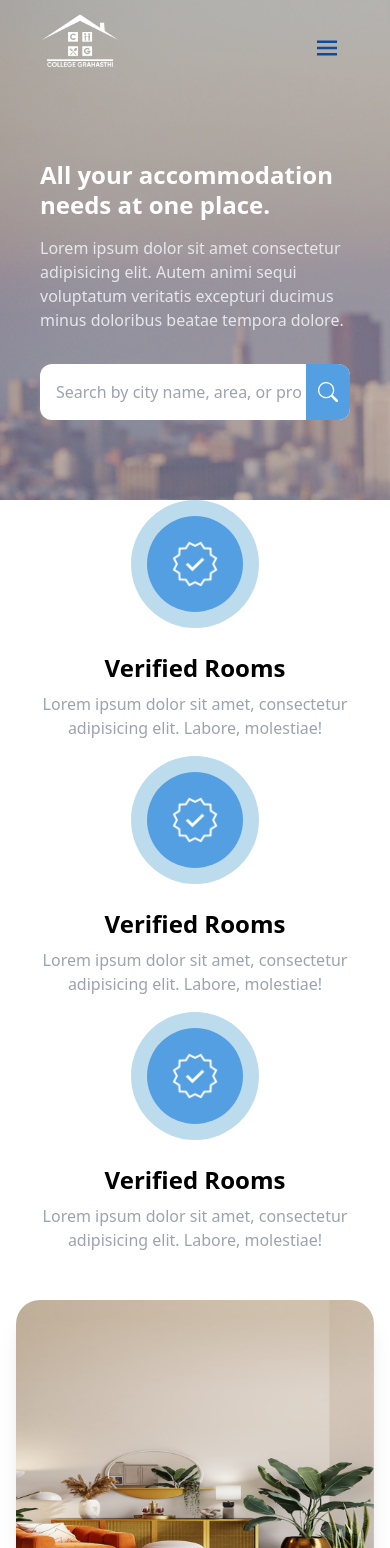
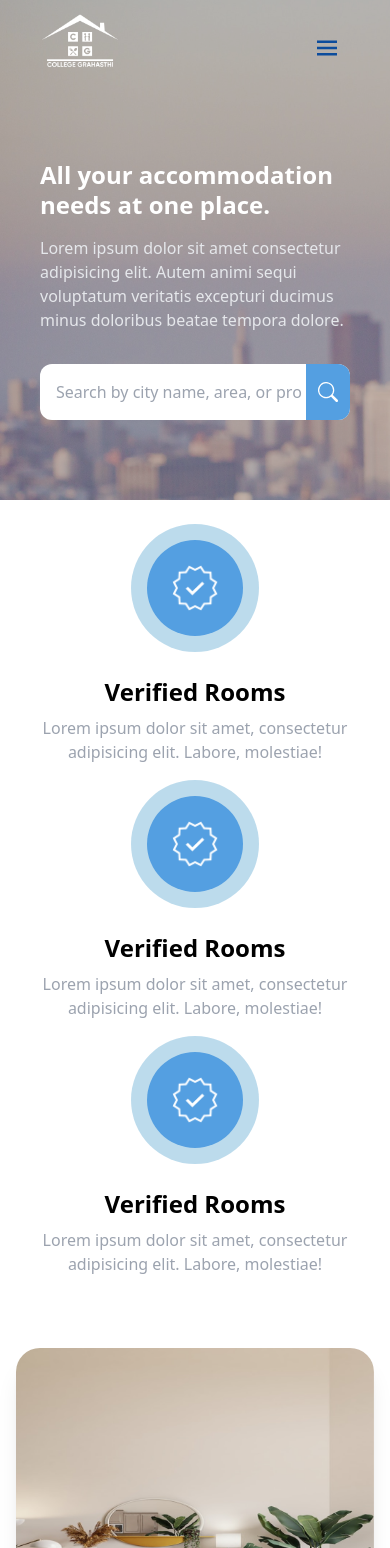
Before and after one commit to ShishirShekhar/CollegeGrahasthi, a React (Create React App) app: page / in a window 390 px wide. Shown: the top 1548 px of the page. Built offline with nearby package versions, Linux system fonts and the light colour scheme; the HTML template or start-up script is replaced by a standard one.

Commit message:
spacing in usp

```diff
--- a/src/components/Home/Usp/Usp.jsx
+++ b/src/components/Home/Usp/Usp.jsx
@@ -21,7 +21,7 @@ const uspPoints = [
 
 const Usp = () => {
   return (
-    <div className="p-4 sm:p-8 md:p-12 lg:p-16 xl:p-24 flex flex-wrap justify-between">
+    <div className="p-4 py-10 sm:p-8 md:p-12 lg:p-16 xl:p-24 flex flex-wrap justify-between">
       {uspPoints.map((uspPoint, index) => (
         <div key={index} className="text-center mb-8">
           <UspPoint img={uspPoint.img} head={uspPoint.head} desc={uspPoint.desc} />
```
